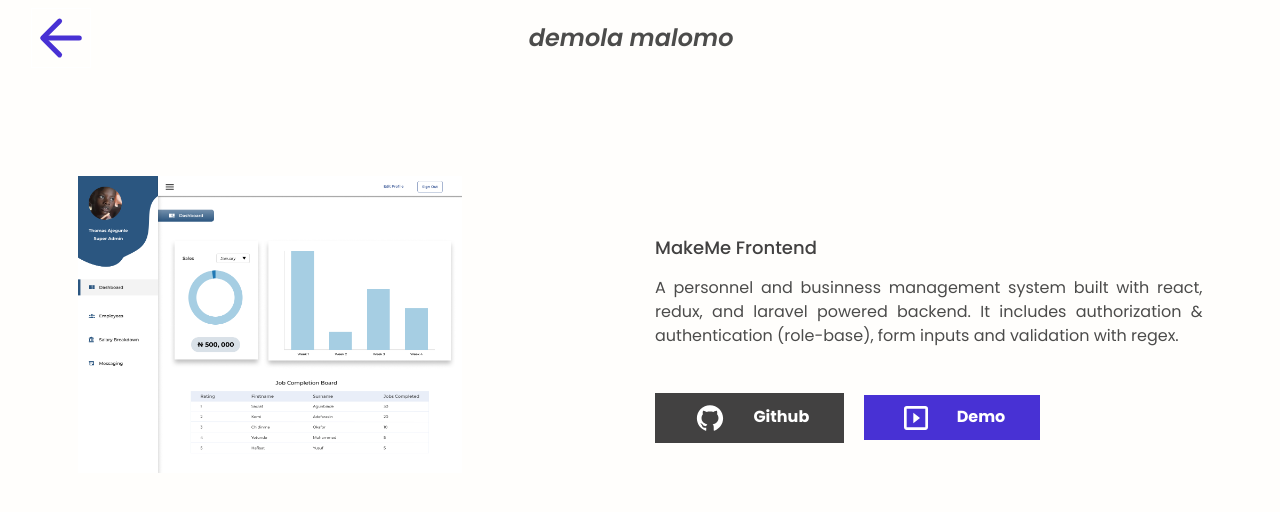
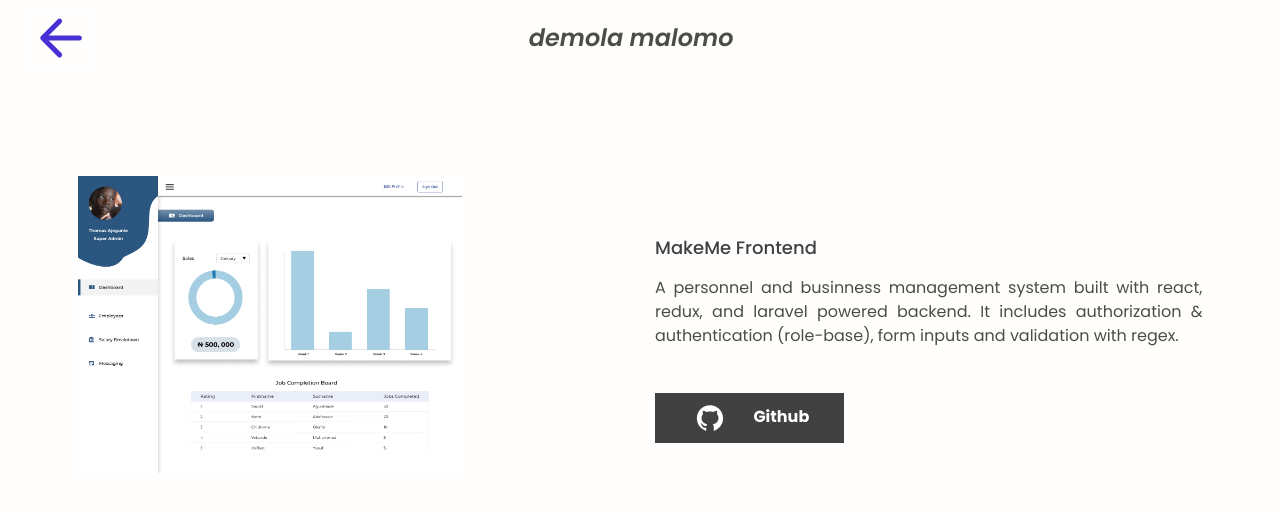
Before and after one commit to Mr-Malomz/Portflio, a React (Create React App) app: page /workdetails/1 in a window 1280 px wide. Shown: the top 512 px of the page. Built offline with nearby package versions, Linux system fonts and the light colour scheme.

Commit message:
Layout and Design

```diff
--- a/src/App.tsx
+++ b/src/App.tsx
@@ -9,7 +9,7 @@ function App() {
   return (
 		<Switch>
 			<Route exact={true} path='/' component={Home} />
-			<Route path='/work' component={Work} />
+			<Route path='/works' component={Work} />
 			<Route path='/workdetails/:id' component={WorkDetail} />
 		</Switch>
 	);
--- a/src/components/Nav.tsx
+++ b/src/components/Nav.tsx
@@ -20,7 +20,7 @@ const Nav: FC = () => {
 			</button>
 
 			<div className='collapse navbar-collapse' id='navbarTogglerDemo02' style={{justifyContent: 'flex-end'}}>
-				<Link className=' home-main-nav' to='#'>Work</Link>
+				<Link className=' home-main-nav' to='/works'>Works</Link>
 				<Link className=' home-main-nav' to='#'>Blog</Link>
 				<Link className=' home-main-nav' to='#'>Resume</Link>
 			</div>
--- a/src/components/NavWork.tsx
+++ b/src/components/NavWork.tsx
@@ -19,16 +19,16 @@ const NavWork: FC<IPath> = ({ path }) => {
 					<path
 						d='M28.5938 46.875L11.7188 30L28.5938 13.125'
 						stroke='#4831D4'
-						stroke-width='5'
-						stroke-linecap='round'
-						stroke-linejoin='round'
+						strokeWidth='5'
+						strokeLinecap='round'
+						strokeLinejoin='round'
 					/>
 					<path
 						d='M14.0625 30H48.2812'
 						stroke='#4831D4'
-						stroke-width='5'
-						stroke-linecap='round'
-						stroke-linejoin='round'
+						strokeWidth='5'
+						strokeLinecap='round'
+						strokeLinejoin='round'
 					/>
 					<rect x='0.5' y='0.5' width='59' height='59' stroke='white' />
 				</svg>
--- a/src/components/TwitterSVG.tsx
+++ b/src/components/TwitterSVG.tsx
@@ -2,7 +2,7 @@ import React from 'react';
 
 const TwitterSVG = (props: JSX.IntrinsicAttributes & React.SVGProps<SVGSVGElement>) => (
     <svg width="25" height="30" viewBox="0 0 30 30" fill="none" xmlns="http://www.w3.org/2000/svg">
-        <g clip-path="url(#clip0)">
+        <g clipPath="url(#clip0)">
             <path d="M30 3.6531C28.8961 4.25267 27.7099 4.65789 26.4649 4.84018C27.7358 3.90717 28.7116 2.4297 29.1711 0.669321C27.963 1.54748 26.6412 2.1662 25.2628 2.49875C24.14 1.03363 22.5405 0.117981 20.7702 0.117981C17.3711 0.117981 14.6152 3.49348 14.6152 7.65674C14.6152 8.24769 14.6696 8.82301 14.7745 9.37492C9.6593 9.06042 5.12414 6.05913 2.0884 1.49798C1.55871 2.61143 1.2552 3.90659 1.2552 5.28803C1.2552 7.90363 2.34188 10.211 3.99328 11.5631C3.01588 11.5256 2.05998 11.2022 1.20539 10.62C1.20504 10.6516 1.20504 10.6832 1.20504 10.7149C1.20504 14.3676 3.3266 17.4146 6.14215 18.1072C5.2358 18.4091 4.28511 18.4533 3.3627 18.2364C4.14586 21.2315 6.41895 23.411 9.11215 23.472C7.0057 25.494 4.35176 26.6993 1.46824 26.6993C0.971367 26.6993 0.481523 26.6635 0 26.5939C2.72379 28.733 5.95898 29.981 9.43477 29.981C20.7559 29.981 26.9466 18.4933 26.9466 8.53104C26.9466 8.20406 26.9407 7.87894 26.9288 7.55569C28.1337 6.48873 29.1737 5.16719 30 3.6531Z" fill="white" />
         </g>
         <defs>
--- a/src/index.tsx
+++ b/src/index.tsx
@@ -4,10 +4,13 @@ import './index.scss';
 import App from './App';
 import * as serviceWorker from './serviceWorker';
 import { BrowserRouter } from 'react-router-dom';
+import { Provider, menus } from './utils/context/GlobalState';
 
 ReactDOM.render(
 	<BrowserRouter>
-		<App />
+		<Provider value={menus}>
+			<App />
+		</Provider>
 	</BrowserRouter>,
 	document.getElementById('root')
 );
--- a/src/pages/Work.tsx
+++ b/src/pages/Work.tsx
@@ -1,6 +1,6 @@
 import React, { FC } from 'react';
 import NavWork from '../components/NavWork';
-import Super_Admin from '../utils/Super_Admin.png';
+import { Consumer } from '../utils/context/GlobalState';
 
 const Work: FC = () => {
 	return (
@@ -10,20 +10,26 @@ const Work: FC = () => {
 				<h1 className='text-center'>Work</h1>
 				<div className='work-wrap'>
 					<div className='row'>
-						<div className='col-lg-6 col-md-6 col-sm-12 p-5 row  justify-content-center align-items-center img-med'>
-							<a href='#' className='image-wrap'>
-								<img src={Super_Admin} alt='' />
-								<div className='text-container'>
-									<div>
-										<h6>Make Me</h6>
-										<p>
-											MakeMe is a personnel and business <br /> management
-											software
-										</p>
+						<Consumer>
+							{(menus) =>
+								menus.map((menu) => (
+									<div
+										key={menu.id}
+										className='col-lg-6 col-md-6 col-sm-12 mb-3 p-5 row  justify-content-center align-items-center img-med'
+									>
+										<a href={`/workdetails/${menu.id}`} className='image-wrap'>
+											<img src={menu.image} alt='' />
+											<div className='text-container'>
+												<div>
+													<h6>{menu.name}</h6>
+													<p>{menu.description}</p>
+												</div>
+											</div>
+										</a>
 									</div>
-								</div>
-							</a>
-						</div>
+								))
+							}
+						</Consumer>
 					</div>
 				</div>
 			</div>
--- a/src/pages/WorkDetail.tsx
+++ b/src/pages/WorkDetail.tsx
@@ -3,34 +3,49 @@ import NavWork from '../components/NavWork';
 import Super_Admin from '../utils/Super_Admin.png';
 import GithubSVG from '../components/GithubSVG';
 import DemoSVG from '../components/DemoSVG';
+import { Consumer } from '../utils/context/GlobalState';
+import { RouteComponentProps } from 'react-router-dom';
 
-const WorkDetail: FC = () => {
+interface Props extends RouteComponentProps<any> {
+	id: string;
+}
+
+const WorkDetail: FC<Props> = (props) => {
 	return (
 		<div className='container-fluid work'>
-			<NavWork path='/work' />
+			<NavWork path='/works' />
 			<div className='workdetail-sect'>
 				<div className='detail-wrap'>
 					<div className='row'>
+						<Consumer>
+							{(menus) =>
+								menus.map((menu) => {
+									if (menu.id == props.match.params.id) {
+										return (
+											<>
 												<div className='col-lg-6 col-sm-12 img-wrap'>
-							<img src={Super_Admin} alt='' />
+													<img src={menu.image} alt='' />
 												</div>
 												<div className='col-lg-6 col-sm-12 workdet-info'>
-							<h6>MakeMe Frontend</h6>
-							<p>
-								A personnel and businness management system built with react,
-								redux, and laravel powered backend. It includes authorization &
-								authentication (role-base), form inputs and validation with
-								regex.
-							</p>
+													<h6>{menu.details.name}</h6>
+													<p>{menu.details.description}</p>
 													<div className='CTA-btn'>
-								<a href='#' className='github'>
+														<a href={menu.details.github} target='_blank' className='github'>
 															<GithubSVG /> <span>github</span>
 														</a>
-								<a href='#' className='demo'>
+														{menu.details.demo && (
+															<a href={menu.details.demo} target='_blank' className='demo'>
 																<DemoSVG /> <span>demo</span>
 															</a>
+														)}
 													</div>
 												</div>
+											</>
+										);
+									}
+								})
+							}
+						</Consumer>
 					</div>
 				</div>
 			</div>
--- /dev/null
+++ b/src/utils/context/GlobalState.tsx
@@ -0,0 +1,84 @@
+import React, { createContext} from "react";
+import Super_Admin from '../Super_Admin.png';
+import raphael_github from '../raphael_github.png';
+import netflix_clone from '../Netflix_cloned.png';
+import gallerypix from '../gallerypix.png';
+import codepen from '../codepen.png';
+
+ export const menus = [
+	{
+		id: 1,
+		name: 'MakeMe',
+		description: 'MakeMe is a personnel and business management software',
+		details: {
+			name: 'MakeMe Frontend',
+			description:
+				'A personnel and businness management system built with react, redux, and laravel powered backend. It includes authorization & authentication (role-base), form inputs and validation with regex.',
+			github: 'https://github.com/Mr-Malomz/MakeMe-Project',
+			demo: null,
+        },
+        image: Super_Admin
+	},
+	{
+		id: 2,
+		name: 'Netflix Clone',
+		description:
+			'Netflix Clone is a clone of netflix core functional UIs built with reactjs',
+		details: {
+			name: 'Netflix Clone',
+			description:
+				'Netflix clone is a clone of netflix UI built with react, react-loadables and styled-components to implement component based styling',
+			github: 'https://github.com/Mr-Malomz/netflix-clone',
+			demo: 'https://netflix-cloned.netlify.app/',
+        },
+        image: netflix_clone
+	},
+	{
+		id: 3,
+		name: 'GalleryPix',
+		description:
+			'Gallerypix is a web application that let’s users search for the top 10 pictures',
+		details: {
+			name: 'GalleryPix',
+			description:
+				'GalleryPix is web application that let’s users search for the top 10 pictures using unsplash api. It integrates the use of both functional and class-based component management',
+            github: 'https://github.com/Mr-Malomz/gallery',
+            demo: 'https://gallerypix.netlify.app/',
+        },
+        image: gallerypix
+	},
+	{
+		id: 4,
+		name: 'Acme Industry',
+		description:
+			'Acme is a basic crud web application built on Django framework',
+		details: {
+			name: 'Acme Industry',
+			description:
+				'A basic CRUD app built with django framewwork. It involves the use of django templating engine for code splitting and reuseability, django-orm for database operations and View methodology for handling forms',
+            github: 'https://github.com/Mr-Malomz/acme',
+			demo: null,
+        },
+        image: raphael_github
+    },
+    {
+        id: 5,
+        name: 'Codepen Link',
+        description:
+            'Collection of mini apps hosted on codepen',
+        details: {
+            name: 'Codepen Link',
+            description:
+                'Codepen Link highlights my journey into software develpment. It showcases collection of mini projects using html, css, svg, javascript,  jquery, react, redux e.t.c.',
+            github: 'https://github.com/Mr-Malomz?tab=repositories&q=&type=&language=',
+            demo: 'https://codepen.io/malomz',
+        },
+        image: codepen
+    },
+];
+
+const MenuContext = createContext(menus);
+
+export const Provider = MenuContext.Provider;
+
+export const Consumer = MenuContext.Consumer;
```
Also changed, not shown: 2 other files (tests, documents, lock files or other folders). Lines whose indentation alone changed are shown as unchanged.
